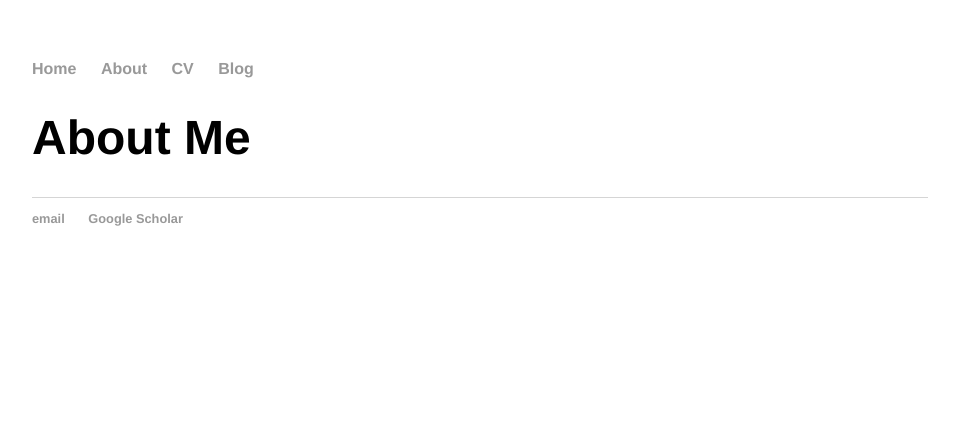
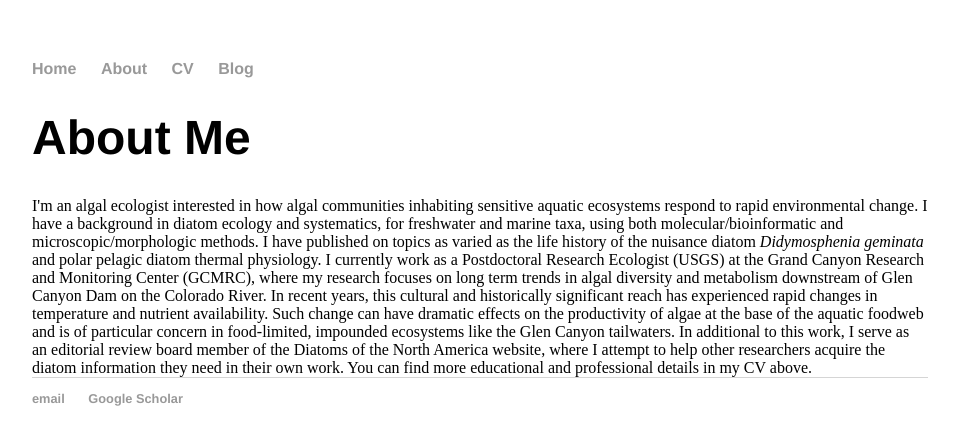
Before and after one commit to bishopia/bishopia.github.io, a Jekyll site: the page built from about/index.html, in a window 1280 px wide. Shown: the top 445 px of the page, without its empty margins (160-1118 px from the left). Built offline with Jekyll 4.4.1, drawn with Linux system fonts in a browser that asks for light colours.

Commit message:
Update index.html

```diff
--- a/about/index.html
+++ b/about/index.html
@@ -3,3 +3,10 @@
 title: About Me
 ---
 	<h1>{{ page.title }}</h1>
+
+<div>I'm an algal ecologist interested in how algal communities inhabiting sensitive aquatic ecosystems respond to rapid environmental change. I have a background in diatom ecology and systematics, for freshwater and marine taxa, using both molecular/bioinformatic and microscopic/morphologic methods. I have published on topics as varied as the life history of the nuisance diatom <i>Didymosphenia geminata</i> and polar pelagic diatom thermal physiology.
+
+I currently work as a Postdoctoral Research Ecologist (USGS) at the Grand Canyon Research and Monitoring Center (GCMRC), where my research focuses on long term trends in algal diversity and metabolism downstream of Glen Canyon Dam on the Colorado River. In recent years, this cultural and historically significant reach has experienced rapid changes in temperature and nutrient availability. Such change can have dramatic effects on the productivity of algae at the base of the aquatic foodweb and is of particular concern in food-limited, impounded ecosystems like the Glen Canyon tailwaters.
+
+In additional to this work, I serve as an editorial review board member of the Diatoms of the North America website, where I attempt to help other researchers acquire the diatom information they need in their own work. You can find more educational and professional details in my CV above.
+</div>
```
